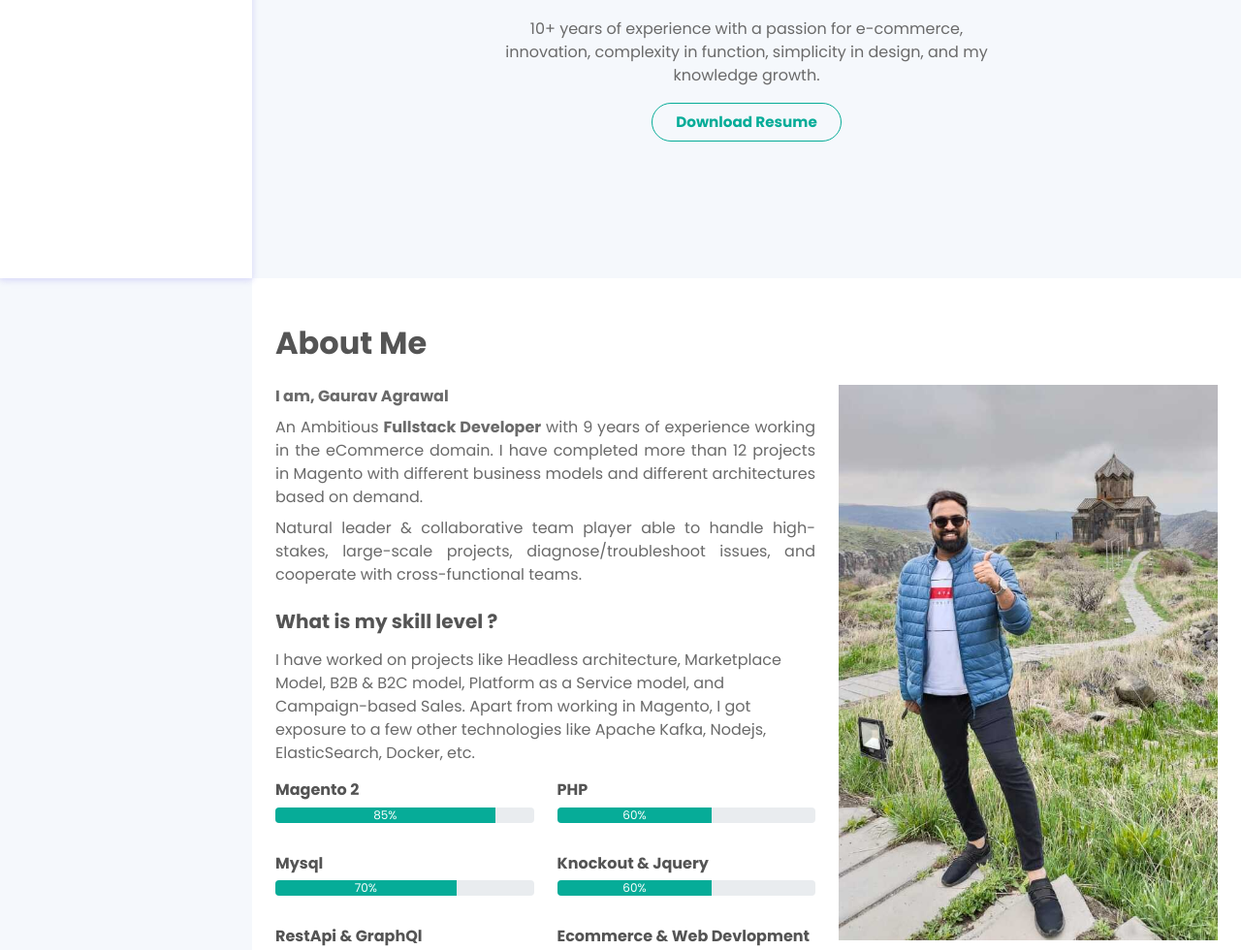
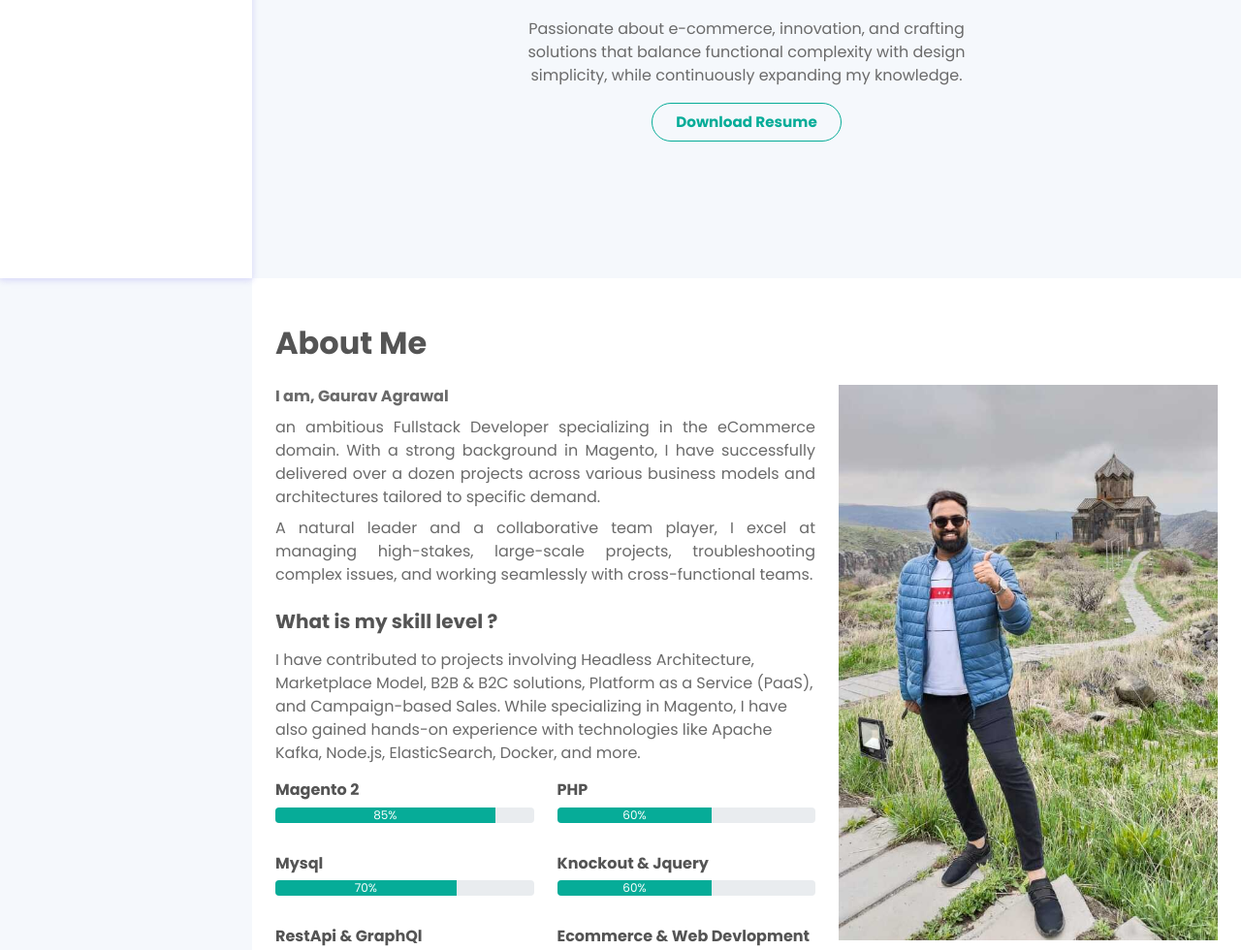
Before and after one commit to ga3003/ga3003.github.io, a plain HTML site: page index.html in a window 1280 px wide. Shown: the part 513-1493 px from the top of the page at 97% size. Drawn offline with nearby package versions, Linux system fonts and the light colour scheme.

Commit message:
Update index.html

```diff
--- a/index.html
+++ b/index.html
@@ -42,7 +42,7 @@
                         </div>
                         <b class="fs-6">Hello I am, Gaurav Agrawal</b>
                         <h1 class="fw-bold mb-4 fs-1">Full Stack Developer</h1>
-                        <p>10+ years of experience with a passion for e-commerce, innovation, complexity in function, simplicity in design, and my knowledge growth.</p>
+                        <p>Passionate about e-commerce, innovation, and crafting solutions that balance functional complexity with design simplicity, while continuously expanding my knowledge.</p>
                         <ul>
                             <li></li>
                         </ul>
@@ -60,11 +60,11 @@
                 <div class="row">
                     <div class="col-md-7">
                         <p><b>I am, Gaurav Agrawal</b></p>
-                        <p class="pt-2 fs-6 text-justify">An Ambitious <b>Fullstack Developer</b> with 9 years of experience working in the eCommerce domain. I have completed more than 12 projects in Magento with different business models and different architectures based on demand.</p>
-                        <p class="pt-2 fs-6 text-justify">Natural leader & collaborative team player able to handle high-stakes, large-scale projects, diagnose/troubleshoot issues, and cooperate with cross-functional teams.</p>
+                        <p class="pt-2 fs-6 text-justify">an ambitious Fullstack Developer specializing in the eCommerce domain. With a strong background in Magento, I have successfully delivered over a dozen projects across various business models and architectures tailored to specific demand.</p>
+                        <p class="pt-2 fs-6 text-justify">A natural leader and a collaborative team player, I excel at managing high-stakes, large-scale projects, troubleshooting complex issues, and working seamlessly with cross-functional teams.</p>
 
                         <h4 class=" fs-5 my-3 mt-4 fw-bolder">What is my skill level ?</h4>
-                        <p>I have worked on projects like Headless architecture, Marketplace Model, B2B & B2C model, Platform as a Service model, and Campaign-based Sales. Apart from working in Magento, I got exposure to a few other technologies like Apache Kafka, Nodejs, ElasticSearch, Docker, etc.</p>
+                        <p>I have contributed to projects involving Headless Architecture, Marketplace Model, B2B & B2C solutions, Platform as a Service (PaaS), and Campaign-based Sales. While specializing in Magento, I have also gained hands-on experience with technologies like Apache Kafka, Node.js, ElasticSearch, Docker, and more.</p>
 
                         <div class="row skill-set">
                             <div class="col-md-6 py-3">
```
